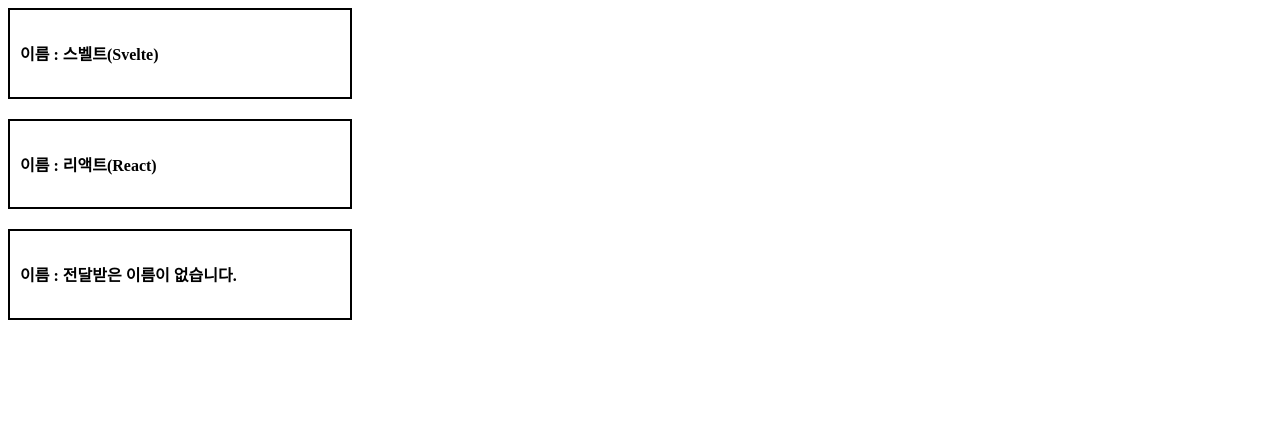
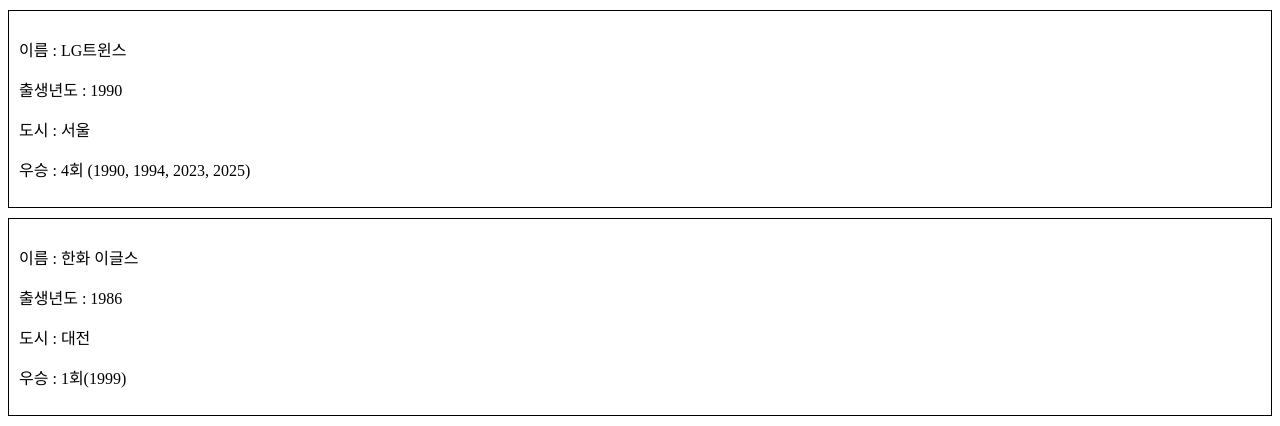
Before and after one commit to bbangwon/svelte_study, a Svelte app: page / in a window 1280 px wide. Shown: the top 426 px of the page. Built offline with nearby package versions, Linux system fonts and the light colour scheme.

Commit message:
11. 스벨트 slot - 03

```diff
--- /dev/null
+++ b/src/11/QuestionChild.svelte
@@ -0,0 +1,14 @@
+<div class="question-child">
+  <p>이름 : <slot name="name"></slot></p>
+  <p>출생년도 : <slot name="birth"></slot></p>
+  <p>도시 : <slot name="city"></slot></p>
+  <p>우승 : <slot name="win"></slot></p>
+</div>
+
+<style>
+  .question-child {
+    border: 1px solid #000;
+    padding: 10px;
+    margin: 10px 0;
+  }
+</style>
--- /dev/null
+++ b/src/11/QuestionParent.svelte
@@ -0,0 +1,17 @@
+<script>
+  import QuestionChild from "./QuestionChild.svelte";
+</script>
+
+<QuestionChild>
+  <span slot="name">LG트윈스</span>
+  <span slot="birth">1990</span>
+  <span slot="city">서울</span>
+  <span slot="win">4회 (1990, 1994, 2023, 2025)</span>
+</QuestionChild>
+
+<QuestionChild>
+  <span slot="name">한화 이글스</span>
+  <span slot="birth">1986</span>
+  <span slot="city">대전</span>
+  <span slot="win">1회(1999)</span>
+</QuestionChild>
--- a/src/App.svelte
+++ b/src/App.svelte
@@ -1,5 +1,5 @@
 <script>
-  import Comp from "./11/SlotParent04.svelte";
+  import Comp from "./11/QuestionParent.svelte";
 </script>
 
 <Comp />
```
Also changed, not shown: src/11/Child05.svelte (added, +19 -0 lines), src/11/SlotParent05.svelte (added, +18 -0 lines).
